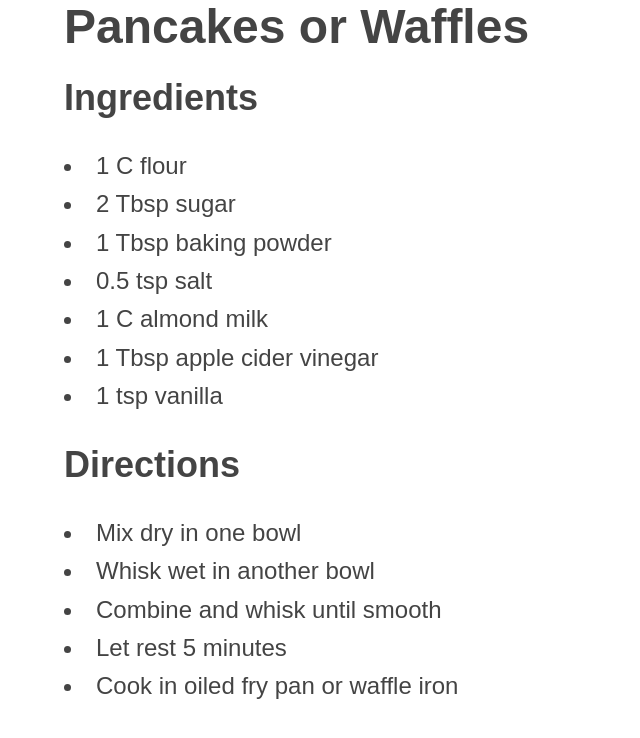
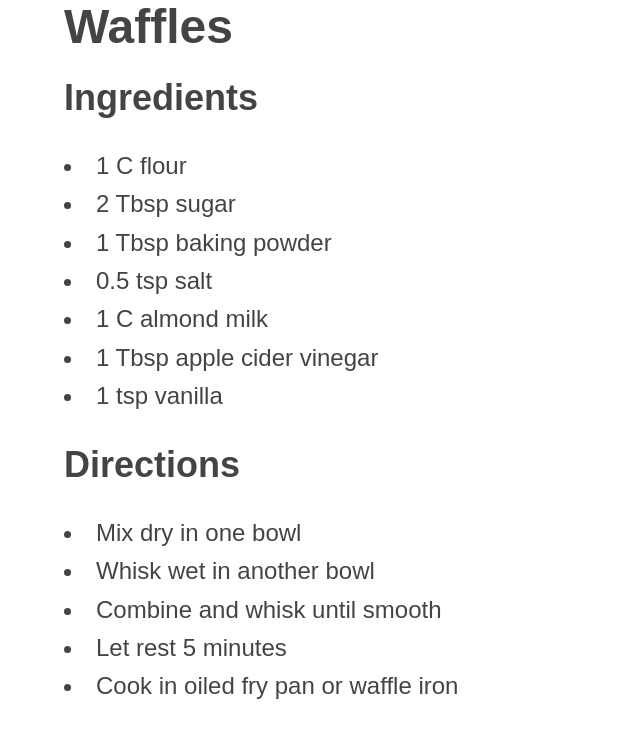
Before and after one commit to sgraham/sgraham.github.io, a Jekyll site: the page recipes/pancakes-or-waffles.html, which Jekyll copies as it is, in a window 1280 px wide. Shown: the top 738 px of the page, without its empty margins (0-640 px from the left). Built offline with Jekyll 4.4.1, drawn with Linux system fonts in a browser that asks for light colours.

Commit message:
shorten waffle title

```diff
--- a/recipes/pancakes-or-waffles.html
+++ b/recipes/pancakes-or-waffles.html
@@ -3,7 +3,7 @@
 <meta name="viewport" content="width=device-width, initial-scale=1, user-scalable=no" />
 </head>
 <body>
-<h1>Pancakes or Waffles</h1>
+<h1>Waffles</h1>
 <h2>Ingredients</h2>
 
 <li>1 C flour</li>
```
